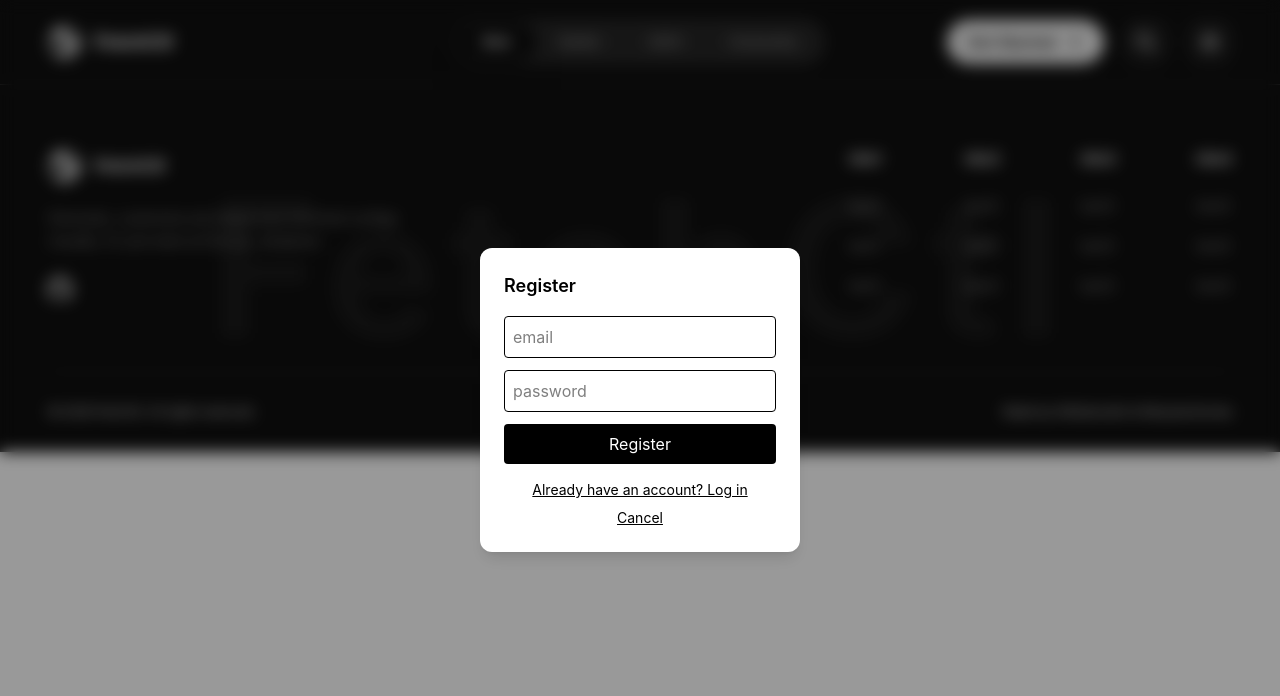
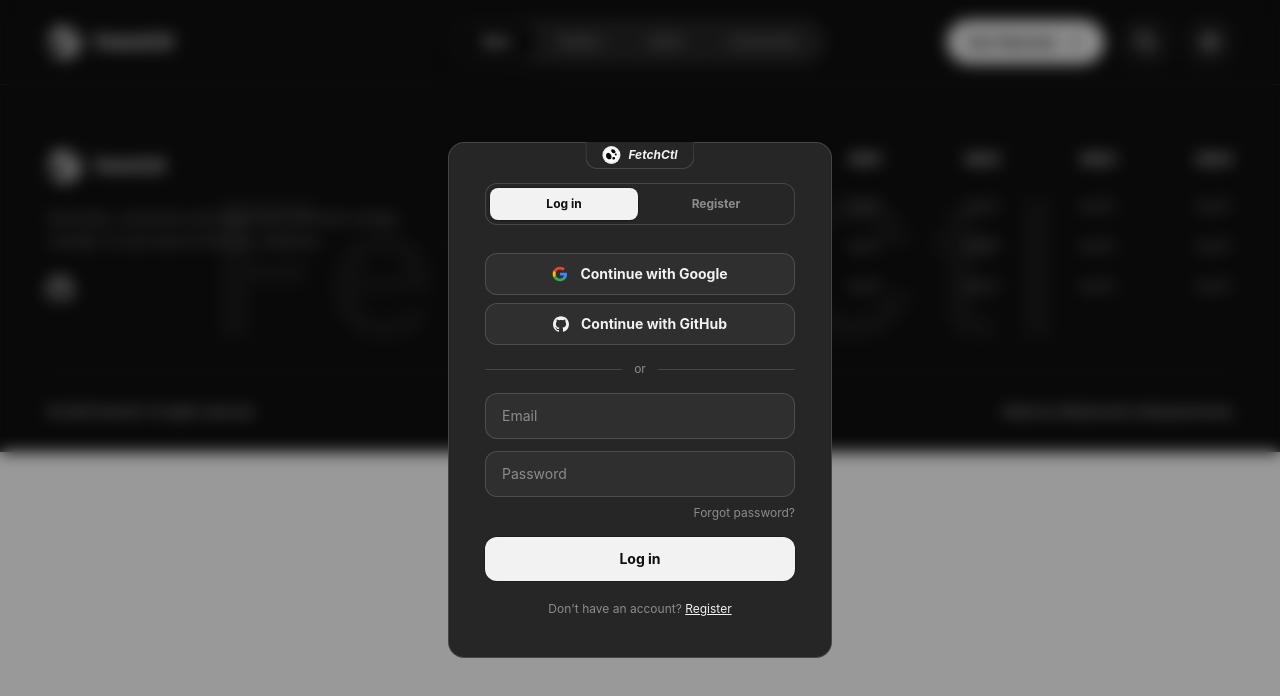
Before and after one commit to HlibSamodin11/FetchCtl, a React (Vite) app: page / in a window 1280 px wide. Both pictures are taken after a click on the button "Get Started". Shown: the top 696 px of the page. Built offline with nearby package versions, Linux system fonts and the light colour scheme; no server answers.

Commit message:
Full auth , with github , email and google account 22:30

```diff
--- a/src/components/GetStarted.jsx
+++ b/src/components/GetStarted.jsx
@@ -2,162 +2,210 @@
 import { supabase } from '../supabaseClient';
 
 export default function GetStarted({ onClose }) {
-  const [mode, setMode] = useState('register');
+  const [authMode, setAuthMode] = useState('login');
   const [email, setEmail] = useState('');
   const [password, setPassword] = useState('');
   const [loading, setLoading] = useState(false);
-  const [errorMsg, setErrorMsg] = useState('');
+  const [authError, setAuthError] = useState('');
+  const [success, setSuccess] = useState(false);
 
+  // prevent spam clicking auth requests
   const cooldownRef = useRef(false);
-  useEffect((e) => {
-    document.addEventListener('keydown', (e) => {
-      if (e.key === 'Escape') {
-        onClose();
-      }
-    });
-  });
-  async function registerUser(e) {
+
+  useEffect(() => {
+    const handleKeyDown = (e) => {
+      if (e.key === 'Escape') onClose();
+    };
+    document.addEventListener('keydown', handleKeyDown);
+    return () => document.removeEventListener('keydown', handleKeyDown);
+  }, [onClose]);
+
+  async function handleAuth(e) {
     e.preventDefault();
-
     if (loading || cooldownRef.current) return;
 
-    setErrorMsg('');
+    if (!email.trim() || !password.trim()) {
+      setAuthError('Email and password required');
+      return;
+    }
+
+    setAuthError('');
     cooldownRef.current = true;
     setLoading(true);
 
     try {
-      const { data, error } = await supabase.auth.signUp({
-        email,
-        password,
-      });
+      let data, error;
+
+      if (authMode === 'login') {
+        ({ data, error } = await supabase.auth.signInWithPassword({ email: email.trim(), password }));
+      } else {
+        ({ data, error } = await supabase.auth.signUp({ email: email.trim(), password }));
+      }
 
       if (error) throw error;
 
-      console.log('User registered:', data.user);
-    } catch (error) {
-      console.error('Registration error:', error);
-      setErrorMsg(error.message);
-    } finally {
+      console.log(`${authMode} success:`, data.user);
+      setSuccess(true);
+      setTimeout(() => onClose(), 1800);
+    } catch (err) {
+      setAuthError(err.message);
       setLoading(false);
-
       setTimeout(() => {
         cooldownRef.current = false;
-      }, 3000);
+      }, authMode === 'login' ? 1500 : 3000);
     }
   }
 
-  async function loginUser(e) {
-    e.preventDefault();
-
-    if (loading || cooldownRef.current) return;
-
-    setErrorMsg('');
-    cooldownRef.current = true;
-    setLoading(true);
-
-    try {
-      const { data, error } = await supabase.auth.signInWithPassword({
-        email,
-        password,
+  async function handleOAuth(provider) {
+    setAuthError('');
+    const { error } = await supabase.auth.signInWithOAuth({
+      provider,
+      options: { redirectTo: window.location.origin },
     });
-
-      if (error) throw error;
-
-      console.log('User logged in:', data.user);
-    } catch (error) {
-      console.error('Login error:', error);
-      setErrorMsg(error.message);
-    } finally {
-      setLoading(false);
-
-      setTimeout(() => {
-        cooldownRef.current = false;
-      }, 1500);
-    }
+    if (error) setAuthError(error.message);
   }
 
   return (
-    <div className="fixed inset-0 flex items-center justify-center bg-black/40 backdrop-blur-sm z-50">
-      <div className="bg-white p-6 rounded-xl shadow-lg w-80">
-        <h2 className="text-lg font-semibold mb-4">
-          {mode === 'register' ? 'Register' : 'Log in'}
-        </h2>
+    <div
+      className="fixed inset-0 flex items-center justify-center bg-black/40 backdrop-blur-sm z-50"
+      onClick={!success ? onClose : undefined}
+    >
+      <div
+        className="relative w-96 bg-accent-bg border border-button-stroke rounded-2xl px-9 py-10 transition-all duration-300"
+        onClick={(e) => e.stopPropagation()}
+      >
 
-        {mode === 'register' ? (
-          <form onSubmit={registerUser} className="flex flex-col gap-3">
+        {success ? (
+          <div className="flex flex-col items-center justify-center gap-4 py-6 animate-fade-in">
+            <div className="w-16 h-16 rounded-full bg-green-500/10 border border-green-500/30 flex items-center justify-center animate-scale-in">
+              <svg className="w-8 h-8 text-green-500" viewBox="0 0 24 24" fill="none" stroke="currentColor" strokeWidth="2.5" strokeLinecap="round" strokeLinejoin="round">
+                <polyline points="20 6 9 17 4 12" />
+              </svg>
+            </div>
+            <p className="text-accent-text font-bold text-base">
+              {authMode === 'login' ? 'Welcome back!' : 'Account created!'}
+            </p>
+            <p className="text-main-text text-xs">Taking you in...</p>
+          </div>
+        ) : (
+          <>
+            {/* top tag */}
+            <div className="absolute -top-px left-1/2 -translate-x-1/2 bg-accent-bg border border-button-stroke border-t-0 rounded-b-xl px-4 py-1 flex items-center gap-2">
+              <div className="rounded-full bg-accent-text p-0.5">
+                <svg className="w-3.5 h-3.5">
+                  <use href="/sprite.svg#icon-logo" />
+                </svg>
+              </div>
+              <span className="text-xs font-bold italic text-accent-text">FetchCtl</span>
+            </div>
+
+            {/* tabs */}
+            <div className="flex gap-1 bg-accent-bg border border-button-stroke rounded-xl p-1 mb-7">
+              {['login', 'register'].map((tab) => (
+                <button
+                  key={tab}
+                  onClick={() => { setAuthMode(tab); setAuthError(''); }}
+                  className={`flex-1 py-2 rounded-lg text-xs font-bold transition-all cursor-pointer ${
+                    authMode === tab
+                      ? 'bg-get-started-bg text-get-started-text shadow-sm ring-1 ring-black/20'
+                      : 'text-main-text hover:text-accent-text'
+                  }`}
+                >
+                  {tab === 'login' ? 'Log in' : 'Register'}
+                </button>
+              ))}
+            </div>
+
+            {/* oauth */}
+            <div className="flex flex-col gap-2 mb-4">
+              <button
+                onClick={() => handleOAuth('google')}
+                className="w-full py-2.5 flex items-center justify-center gap-3 bg-button-bg border border-button-stroke rounded-xl text-sm font-bold text-accent-text hover:border-accent-text transition-all cursor-pointer"
+              >
+                <svg className="w-4 h-4">
+                  <use href="/sprite.svg#icon-google" />
+                </svg>
+                Continue with Google
+              </button>
+
+              <button
+                onClick={() => handleOAuth('github')}
+                className="w-full py-2.5 flex items-center justify-center gap-3 bg-button-bg border border-button-stroke rounded-xl text-sm font-bold text-accent-text hover:border-accent-text transition-all cursor-pointer"
+              >
+                <svg className="w-4 h-4 fill-accent-text">
+                  <use href="/sprite.svg#icon-github" />
+                </svg>
+                Continue with GitHub
+              </button>
+            </div>
+
+            {/* divider */}
+            <div className="flex items-center gap-3 mb-4">
+              <div className="flex-1 h-px bg-button-stroke" />
+              <span className="text-xs text-main-text">or</span>
+              <div className="flex-1 h-px bg-button-stroke" />
+            </div>
+
+            {/* form */}
+            <form onSubmit={handleAuth} className="flex flex-col gap-3">
               <input
-              className="border p-2 rounded"
+                className="bg-button-bg border border-button-stroke rounded-xl px-4 py-3 text-sm text-accent-text placeholder:text-main-text outline-none focus:border-accent-text transition-all disabled:opacity-50"
                 type="email"
-              placeholder="email"
+                placeholder="Email"
                 value={email}
                 disabled={loading}
                 onChange={(e) => setEmail(e.target.value)}
               />
 
               <input
-              className="border p-2 rounded"
+                className="w-full bg-button-bg border border-button-stroke rounded-xl px-4 py-3 text-sm text-accent-text placeholder:text-main-text outline-none focus:border-accent-text transition-all disabled:opacity-50"
                 type="password"
-              placeholder="password"
+                placeholder="Password"
                 value={password}
                 disabled={loading}
                 onChange={(e) => setPassword(e.target.value)}
               />
 
+              {authMode === 'login' && (
+                <p className="text-right text-xs text-main-text hover:text-accent-text transition cursor-pointer -mt-1">
+                  Forgot password?
+                </p>
+              )}
+
+              {authError && (
+                <p className="text-xs text-red-500">{authError}</p>
+              )}
+
               <button
-              className="bg-black text-white p-2 rounded disabled:opacity-50"
                 type="submit"
                 disabled={loading}
+                className="mt-1 w-full py-3 bg-get-started-bg text-get-started-text ring-1 ring-black/20 rounded-xl text-sm font-bold transition-all hover:opacity-80 disabled:opacity-50 cursor-pointer"
               >
-              {loading ? 'Loading...' : 'Register'}
+                {loading
+                  ? authMode === 'login' ? 'Signing you in...' : 'Creating account...'
+                  : authMode === 'login' ? 'Log in' : 'Register'}
               </button>
             </form>
+
+            {/* switch mode */}
+            <p className="mt-5 text-center text-xs text-main-text">
+              {authMode === 'login' ? (
+                <>Don't have an account?{' '}
+                  <button onClick={() => { setAuthMode('register'); setAuthError(''); }} className="text-accent-text underline cursor-pointer">
+                    Register
+                  </button>
+                </>
               ) : (
-          <form onSubmit={loginUser} className="flex flex-col gap-3">
-            <input
-              className="border p-2 rounded"
-              type="email"
-              placeholder="email"
-              value={email}
-              disabled={loading}
-              onChange={(e) => setEmail(e.target.value)}
-            />
-
-            <input
-              className="border p-2 rounded"
-              type="password"
-              placeholder="password"
-              value={password}
-              disabled={loading}
-              onChange={(e) => setPassword(e.target.value)}
-            />
-
-            <button
-              className="bg-black text-white p-2 rounded disabled:opacity-50"
-              type="submit"
-              disabled={loading}
-            >
-              {loading ? 'Loading...' : 'Log in'}
+                <>Already have an account?{' '}
+                  <button onClick={() => { setAuthMode('login'); setAuthError(''); }} className="text-accent-text underline cursor-pointer">
+                    Log in
                   </button>
-          </form>
+                </>
+              )}
+            </p>
+          </>
         )}
 
-        {errorMsg && <p className="mt-3 text-red-600 text-sm">{errorMsg}</p>}
-
-        <div className="mt-4 flex flex-col gap-2 text-sm">
-          {mode === 'register' ? (
-            <button className="underline" onClick={() => setMode('login')}>
-              Already have an account? Log in
-            </button>
-          ) : (
-            <button className="underline" onClick={() => setMode('register')}>
-              Need an account? Register
-            </button>
-          )}
-
-          <button className="underline" onClick={onClose}>
-            Cancel
-          </button>
-        </div>
       </div>
     </div>
   );
--- a/src/index.css
+++ b/src/index.css
@@ -36,3 +36,21 @@
 
     --color-get-started-bg: #F2F2F2;
 }
+
+@keyframes fade-in {
+  from { opacity: 0; transform: translateY(6px); }
+  to { opacity: 1; transform: translateY(0); }
+}
+
+@keyframes scale-in {
+  from { transform: scale(0.5); opacity: 0; }
+  to { transform: scale(1); opacity: 1; }
+}
+
+.animate-fade-in {
+  animation: fade-in 0.3s ease forwards;
+}
+
+.animate-scale-in {
+  animation: scale-in 0.4s cubic-bezier(0.34, 1.56, 0.64, 1) forwards;
+}
```
Also changed, not shown: public/sprite.svg. Lines whose indentation alone changed are shown as unchanged.
